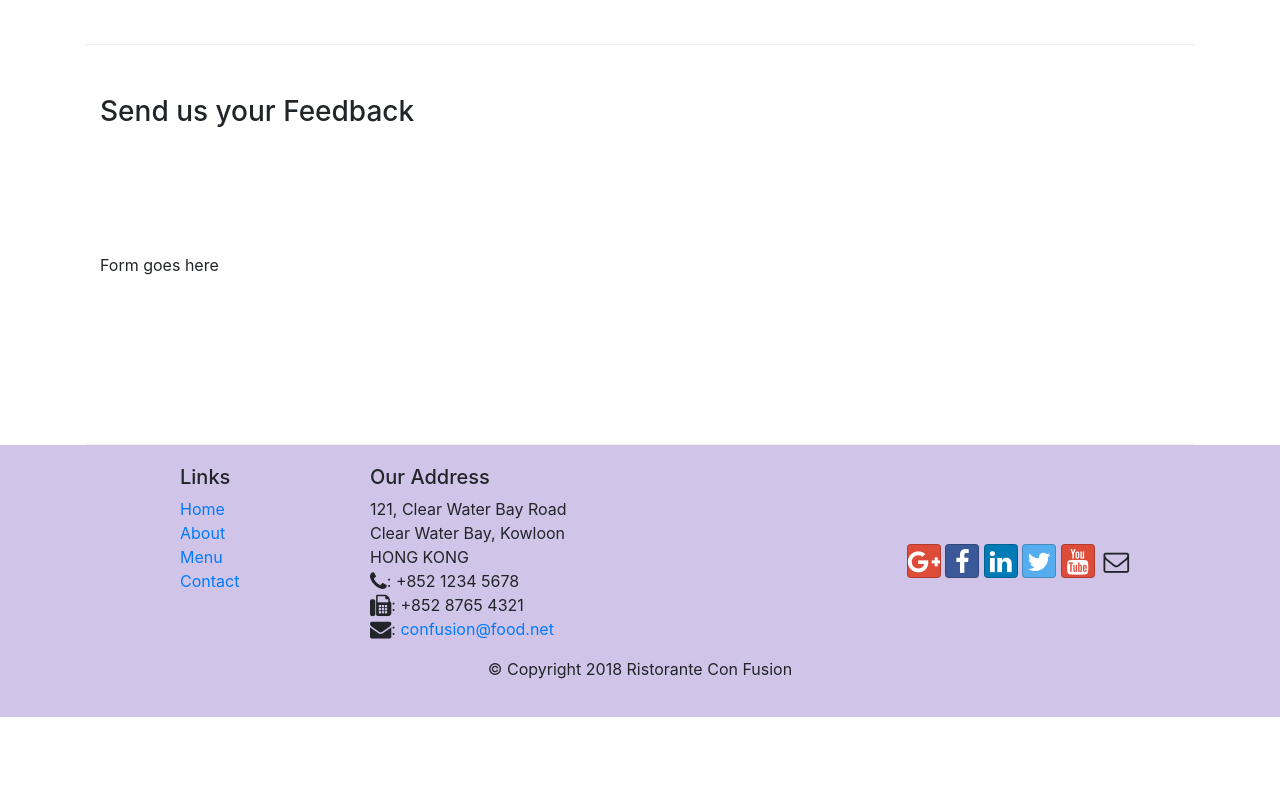
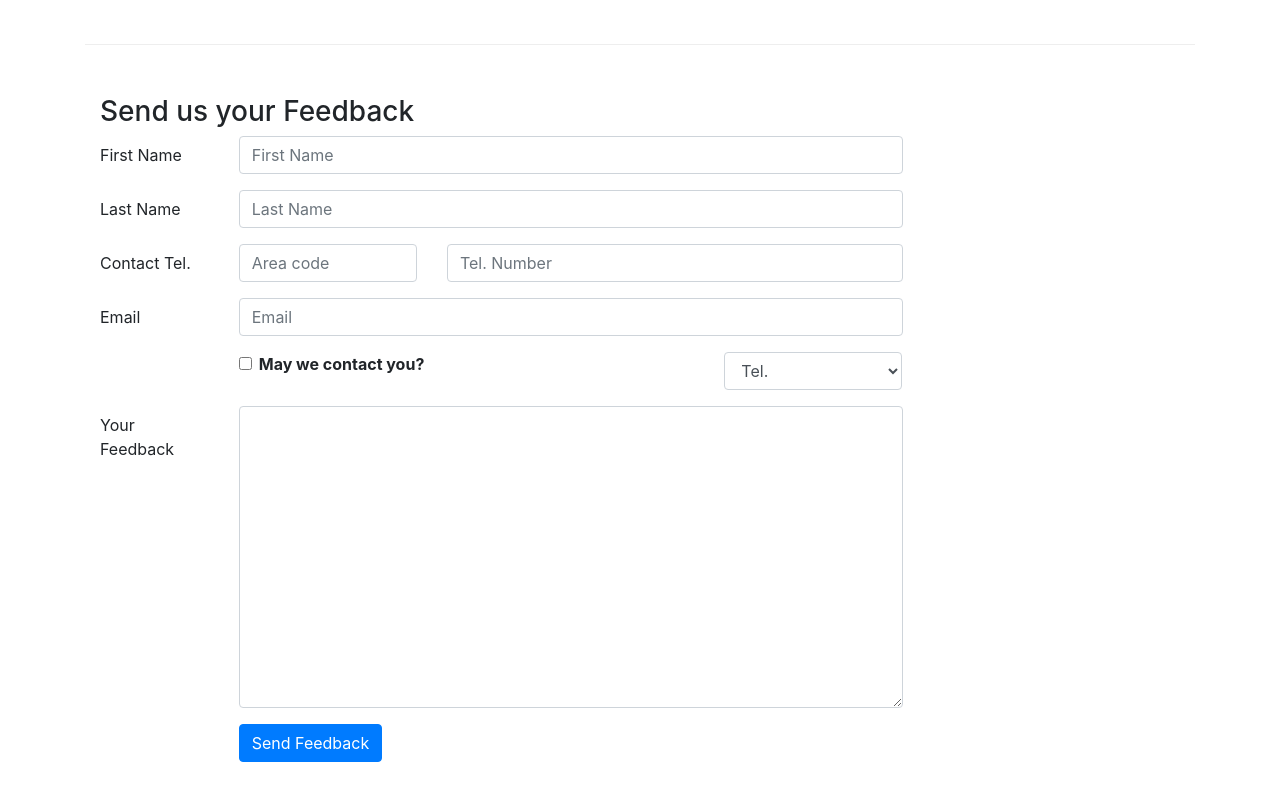
Before and after one commit to carloosbaroon/BootstrapCourse, a website: page contactus.html in a window 1280 px wide. Shown: the part 820-1620 px from the top of the page. Before the commit the page ends 1537 px from the top, so only its background shows below. Drawn offline with nearby package versions, Linux system fonts and the light colour scheme.

Commit message:
Forms
Use of from-group

```diff
--- a/contactus.html
+++ b/contactus.html
@@ -92,7 +92,63 @@
               <h3>Send us your Feedback</h3>
            </div>
             <div class="col-12 col-md-9">
-                Form goes here
+                <form>
+                    <div class="form-group row">
+                        <label for="firstname" class="col-md-2 col-form-label">First Name</label>
+                        <div class="col-md-10">
+                            <input type="text" class="form-control" id="firstname" name="firstname" placeholder="First Name">
+                        </div>
+                    </div>
+                    <div class="form-group row">
+                        <label for="lastname" class="col-md-2 col-form-label">Last Name</label>
+                        <div class="col-md-10">
+                            <input type="text" class="form-control" id="lastname" name="lastname" placeholder="Last Name">
+                        </div>
+                    </div>
+                    <div class="form-group row">
+                        <label for="telnum" class="col-12 col-md-2 col-form-label">Contact Tel.</label>
+                        <div class="col-5 col-md-3">
+                            <input type="tel" class="form-control" id="areacode" name="areacode" placeholder="Area code">
+                        </div>
+                        <div class="col-7 col-md-7">
+                            <input type="tel" class="form-control" id="telnum" name="telnum" placeholder="Tel. Number">
+                        </div>
+                    </div>
+                    <div class="form-group row">
+                        <label for="emailid" class="col-md-2 col-form-label">Email</label>
+                        <div class="col-md-10">
+                            <input type="email" class="form-control" id="emailid" name="emailid" placeholder="Email">
+                        </div>
+                    </div>
+                    <div class="form-group row">
+                        <div class="col-md-6 offset-md-2">
+                            <div class="form-check">
+                                <input type="checkbox" class="form-check-input" name="approve" id="approve" value="">
+                                <label class="form-check-label" for="approve">
+                                    <strong>May we contact you?</strong>
+                                </label>
+                            </div>
+                        </div>
+                        <div class="col-md-3 offset-md-1">
+                            <select class="form-control">
+                                <option>Tel.</option>
+                                <option>Email</option>
+                            </select>
+                        </div>
+                    </div>
+                    <div class="form-group row">
+                        <label for="feedback" class="col-md-2 col-form-label">Your Feedback</label>
+                        <div class="col-md-10">
+                            <textarea class="form-control" id="feedback" name="feedback" rows="12"></textarea>
+                        </div>
+                    </div>
+                    <div class="form-group row">
+                       <div class="offset-md-2 col-md-10">
+                           <button type="submit" class="btn btn-primary">Send Feedback</button>
+                       </div>
+
+                    </div>
+                </form>
             </div>
              <div class="col-12 col-md">
             </div>
```
